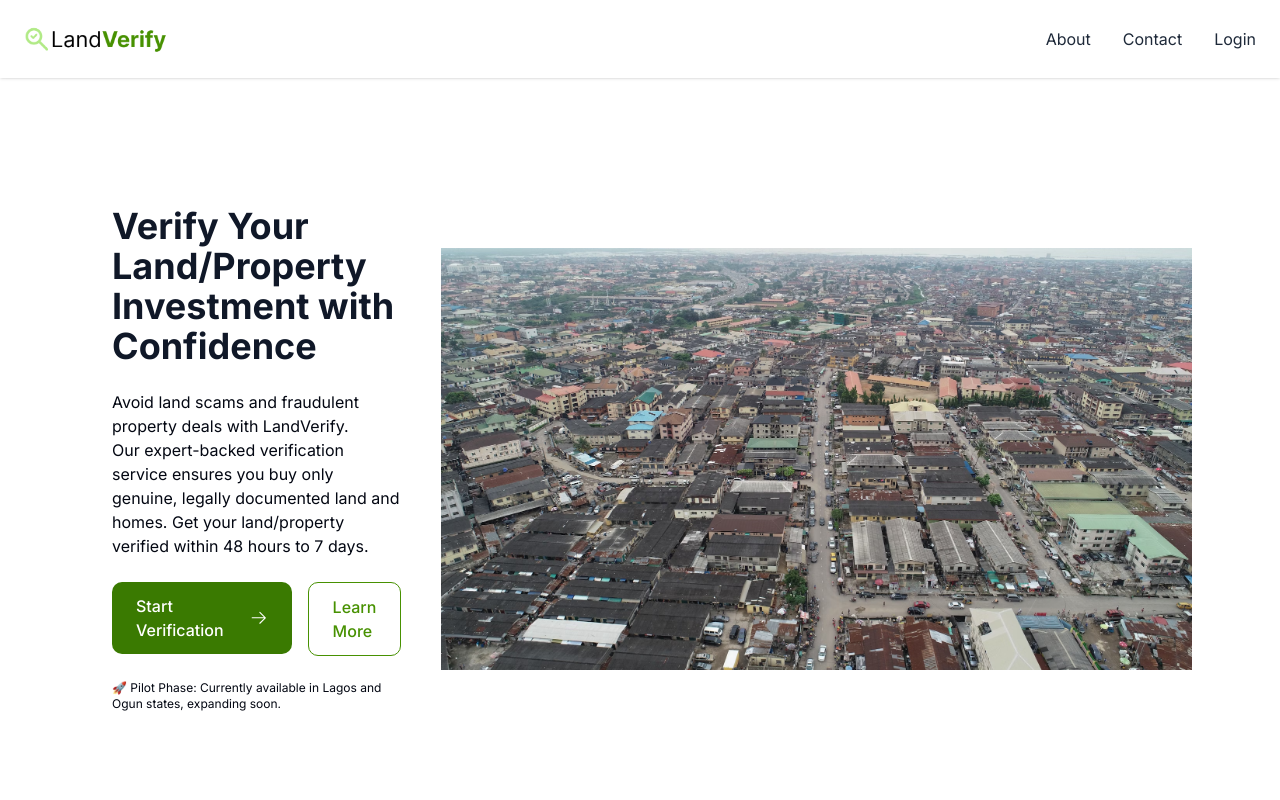
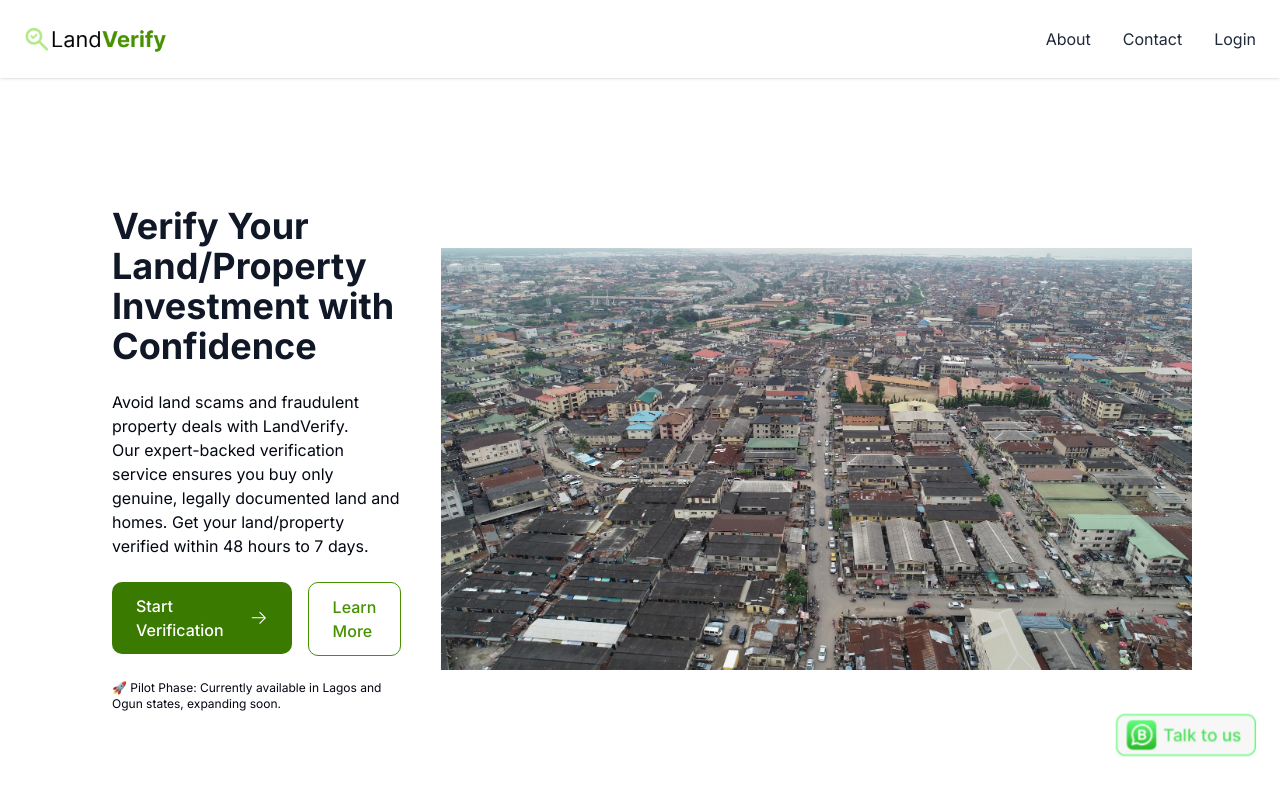
Before and after one commit to agbajekehinde/land-verify, a Next.js app: page / in a window 1280 px wide. Shown: the top 800 px of the page. Built offline with nearby package versions, Linux system fonts and the light colour scheme; a web font is replaced by a local one.

Commit message:
modified:   app/components/footer/footer.tsx

```diff
--- /dev/null
+++ b/app/components/Whatsappbutton/Whatsappbutton.tsx
@@ -0,0 +1,21 @@
+// app/components/WhatsAppButton.tsx
+"use client";
+import React from 'react';
+
+export default function WhatsAppButton() {
+  return (
+    <a
+      href="https://wa.me/message/2M46JKYVDQRVM1"
+      target="_blank"
+      rel="noopener noreferrer"
+      className="fixed bottom-[32px] right-[12px] z-50 block p-3"
+    >
+      <img
+        src="/Whatsapp-Business-Icon2.png"
+        alt="WhatsApp Business Button"
+        width={140}
+        height={42}
+      />
+    </a>
+  );
+}
--- a/app/components/footer/footer.tsx
+++ b/app/components/footer/footer.tsx
@@ -1,25 +1,25 @@
-"use client";
-
 "use client";
 import React from 'react';
 import { ArrowRightIcon } from '@heroicons/react/24/outline';
 import Link from 'next/link';
+import WhatsAppButton from '../Whatsappbutton/Whatsappbutton';
 
 export default function Footer() {
   return (
-    <footer className="flex flex-col items-center justify-center bg-gray-100 p-6 pt-12 py-24">
+    <footer className="flex flex-col items-center justify-center bg-gray-100 p-6 pt-12 py-24 relative">
       <h2 className="py-3 text-2xl font-bold text-gray-800 md:text-4xl">Verify your land today</h2>
-      <h4 className="mt-2 text-lg text-gray-700">Don’t fall victim to property fraud. Verify before you buy!</h4>
+      <h4 className="mt-2 text-lg text-gray-700">Don't fall victim to property fraud. Verify before you buy!</h4>
       <Link
         href="/signup"
         className="mt-4 flex items-center gap-2 rounded-lg bg-green-600 px-8 py-3 text-white hover:bg-green-700"
       >
-        <span className="text-bold">Verify a land now</span> <ArrowRightIcon className="" />
+        <span className="text-bold">Verify a land now</span> <ArrowRightIcon className="h-5 w-5" />
       </Link>
       <p className="mt-4 text-sm text-gray-600">📍 Currently available in Lagos & Ogun states | More states coming soon!</p>
       <div className='mt-8'>
-      <p className="mt-2 text-sm text-gray-600 pt-2">All rights reserved (c) 2025</p>
-        </div>
+        <p className="mt-2 text-sm text-gray-600 pt-2">All rights reserved (c) 2025</p>
+      </div>
+      <WhatsAppButton/>
     </footer>
   );
 }
--- a/app/layout.tsx
+++ b/app/layout.tsx
@@ -2,6 +2,7 @@ import React from 'react';
 import '@/app/ui/global.css';
 import { inter } from '@/app/ui/fonts';
 import { Metadata } from 'next';
+import WhatsAppButton from './components/Whatsappbutton/Whatsappbutton';
 
 export const metadata: Metadata = {
   title: 'LandVerify',
@@ -16,7 +17,8 @@ export default function RootLayout({
 }) {
   return (
     <html lang="en">
-      <body className={`${inter.className} antialiased`}>{children}</body>
+      <body className={`${inter.className} antialiased`}>{children}
+      </body>
     </html>
   );
 }
```
Also changed, not shown: public/Whatsapp-Business-Icon2.png (added).
